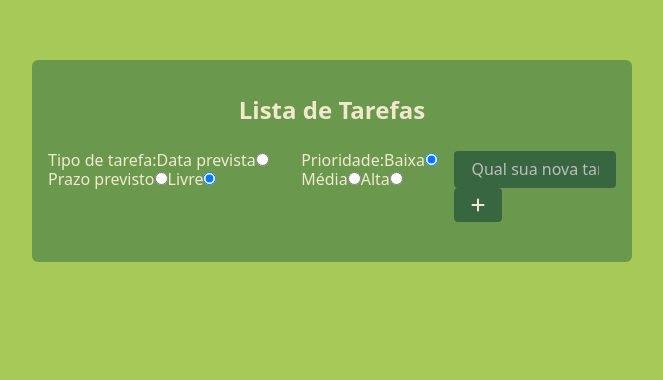
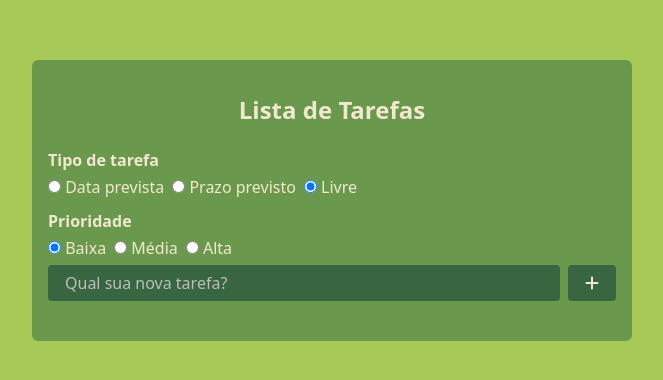
Before and after one commit to gfcrodriguespuc/lab-desenv-soft-projeto-1-todo-list, a React (Vite) app in the folder front-end/: page / in a window 1280 px wide. Shown: the top 380 px of the page, without its empty margins (308-971 px from the left). Built offline with nearby package versions, Linux system fonts and the light colour scheme.

Commit message:
Corrige layout do TodoForm

```diff
--- a/front-end/src/components/TodoForm/TodoForm.jsx
+++ b/front-end/src/components/TodoForm/TodoForm.jsx
@@ -56,35 +56,38 @@ export const TodoForm = ({ addTodo }) => {
           o 2. Média
           o 3. Baixa
       */}
-      <div>
-        Tipo de tarefa:
+      <div className={clsx(styles["todo-form__radio-group-wrapper"])}>
+        <b>Tipo de tarefa</b>
+
+        <div className={clsx(styles["todo-form__radio-group"])}>
           <label>
-          Data prevista
             <input
               type="radio"
               value={TodoType.DUE_DATE}
               onChange={handleTypeChange}
               checked={todoType === TodoType.DUE_DATE}
-          />
+            />{" "}
+            Data prevista
           </label>
           <label>
-          Prazo previsto
             <input
               type="radio"
               value={TodoType.DEADLINE}
               onChange={handleTypeChange}
               checked={todoType === TodoType.DEADLINE}
-          />
+            />{" "}
+            Prazo previsto
           </label>
           <label>
-          Livre
             <input
               type="radio"
               value={TodoType.FREE}
               onChange={handleTypeChange}
               checked={todoType === TodoType.FREE}
-          />
+            />{" "}
+            Livre
           </label>
+        </div>
       </div>
 
       <div>
@@ -92,7 +95,8 @@ export const TodoForm = ({ addTodo }) => {
           <input
             className={clsx(
               inputStyles["input-text"],
-              inputStyles["input-text--primary"]
+              inputStyles["input-text--primary"],
+              inputStyles["input-text--full"]
             )}
             type="date"
             min={new Date().toISOString().split("T")[0]}
@@ -105,7 +109,8 @@ export const TodoForm = ({ addTodo }) => {
           <input
             className={clsx(
               inputStyles["input-text"],
-              inputStyles["input-text--primary"]
+              inputStyles["input-text--primary"],
+              inputStyles["input-text--full"]
             )}
             type="number"
             min="1"
@@ -116,38 +121,41 @@ export const TodoForm = ({ addTodo }) => {
         )}
       </div>
 
-      <div>
-        Prioridade:
+      <div className={clsx(styles["todo-form__radio-group-wrapper"])}>
+        <b>Prioridade</b>
+
+        <div className={clsx(styles["todo-form__radio-group"])}>
           <label>
-          Baixa
             <input
               type="radio"
               value={TodoPriority.LOW}
               onChange={handlePriorityChange}
               checked={todoPriority === TodoPriority.LOW}
-          />
+            />{" "}
+            Baixa
           </label>
           <label>
-          Média
             <input
               type="radio"
               value={TodoPriority.MEDIUM}
               onChange={handlePriorityChange}
               checked={todoPriority === TodoPriority.MEDIUM}
-          />
+            />{" "}
+            Média
           </label>
           <label>
-          Alta
             <input
               type="radio"
               value={TodoPriority.HIGH}
               onChange={handlePriorityChange}
               checked={todoPriority === TodoPriority.HIGH}
-          />
+            />{" "}
+            Alta
           </label>
         </div>
+      </div>
 
-      <div>
+      <div className={clsx(styles["todo-form__submit-group"])}>
         <input
           className={clsx(
             inputStyles["input-text"],
--- a/front-end/src/components/TodoForm/TodoForm.module.css
+++ b/front-end/src/components/TodoForm/TodoForm.module.css
@@ -1,4 +1,21 @@
 .todo-form {
+  display: flex;
+  flex-direction: column;
+  gap: 8px;
+}
+
+.todo-form__radio-group-wrapper {
+  display: flex;
+  flex-direction: column;
+  gap: 8px;
+}
+
+.todo-form__radio-group {
   display: flex;
   gap: 8px;
 }
+
+.todo-form__submit-group {
+  display: flex;
+  gap: 8px;
+}
```
Lines whose indentation alone changed are shown as unchanged.
